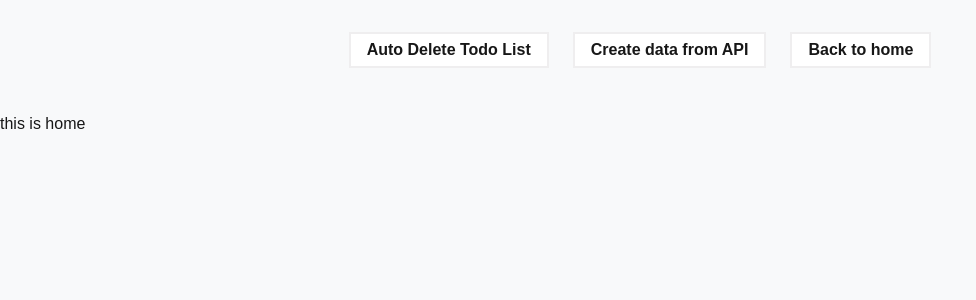
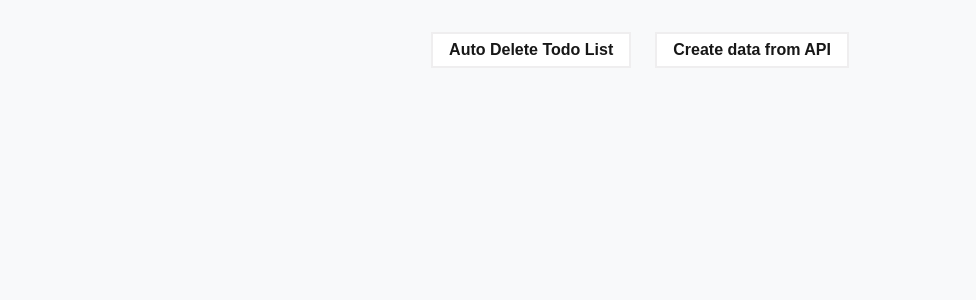
Before and after one commit to NatawatDev/7-solutions-test, a Next.js app: page / in a window 1280 px wide. Shown: the top 300 px of the page, without its empty margins (0-976 px from the left). Built offline with nearby package versions, Linux system fonts and the light colour scheme.

Commit message:
adjust: delete home in nav

```diff
--- a/app/components/Navbar.tsx
+++ b/app/components/Navbar.tsx
@@ -8,8 +8,7 @@ import { useRouter  } from "next/navigation";
 const Navbar = () => {
   const taskButton: TaskButton[] = [
     { title: 'Auto Delete Todo List', path: '/views/auto-todo' },
-    { title: 'Create data from API', path: '/views/transformdata' },
-    { title: 'Back to home', path: '/' }
+    { title: 'Create data from API', path: '/views/transformdata' }
   ]
   const router = useRouter()
 
--- a/app/layout.tsx
+++ b/app/layout.tsx
@@ -30,9 +30,7 @@ export default function RootLayout({
         className={`${geistSans.variable} ${geistMono.variable} antialiased`}
       >
         <Navbar />
-        <div className="main-container">
-          {children}
-        </div>
+        {children}
       </body>
     </html>
   );
--- a/app/page.tsx
+++ b/app/page.tsx
@@ -2,8 +2,7 @@
 
 export default function Home() {
   return (
-    <>
-      this is home
-    </>
+  <>
+  </>
   );
 }
--- a/app/views/transformdata/page.tsx
+++ b/app/views/transformdata/page.tsx
@@ -21,9 +21,8 @@ const Transformdata = () => {
     fetchUserData()
   }, [])
 
-
   return (
-    <div>
+    <div className='mx-20 mb-8'>
       {Object.keys(userData).length > 0 && (
         <pre>{JSON.stringify(userData, null, 2)}</pre>
       )}
```
